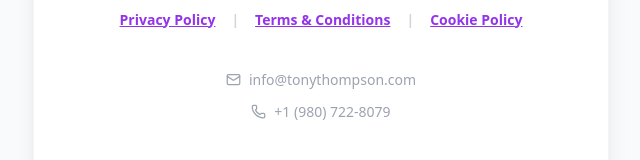
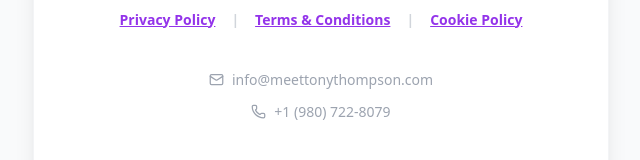
Before and after one commit to michaelmuscarella3-commits/meettonythompson-site, a React (Vite) app: page /sms-approval in a window 1280 px wide. Shown: the part 1392-1552 px from the top of the page, without its empty margins (319-959 px from the left). Built offline with nearby package versions, Linux system fonts and the light colour scheme.

Commit message:
SMS approval page: contact email is info@meettonythompson.com
Co-Authored-By: Claude Opus 5.5 <noreply@anthropic.com>
Claude-Session: https://claude.ai/code/session_01LvqDNSBRaZpbjyzsZJUVTm

```diff
--- a/src/pages/SmsApproval.jsx
+++ b/src/pages/SmsApproval.jsx
@@ -108,10 +108,10 @@ export function SmsApproval() {
             <div className="flex items-center gap-2">
               <MailIcon size={15} />
               <a
-                href="mailto:info@tonythompson.com"
+                href="mailto:info@meettonythompson.com"
                 className="hover:text-purple-600 transition-colors"
               >
-                info@tonythompson.com
+                info@meettonythompson.com
               </a>
             </div>
             <div className="flex items-center gap-2">
--- a/tools/live-hotfix/patch.mjs
+++ b/tools/live-hotfix/patch.mjs
@@ -79,6 +79,9 @@ once('X.jsxs("div",{className:"md:col-span-2 space-y-6 mt-2"',
     label("Box 2 \u00b7 Marketing") + "," + quote(SMS.marketing, "") + "]})" +
     s.slice(b + 'Msg & data rates may apply."\'})'.length);
 }
+
+// SMS approval page contact email (was a non-existent tonythompson.com address).
+all("info@tonythompson.com", "info@meettonythompson.com", 2);
 
 // ---------- 2. Podcasts ----------
 const label = (e) => e.episode ? `EP.${e.episode}`
```
